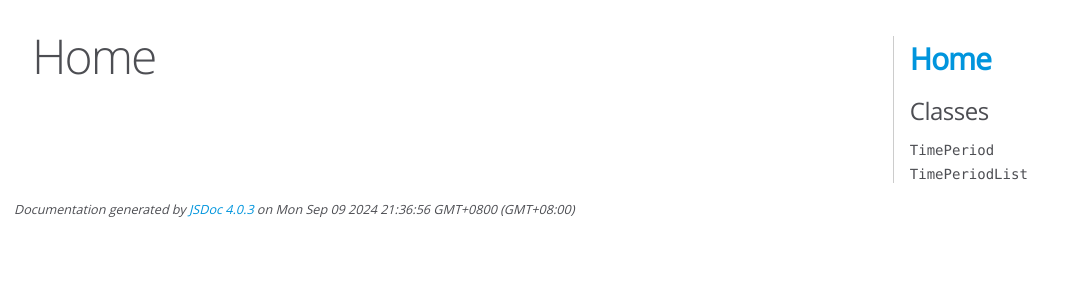
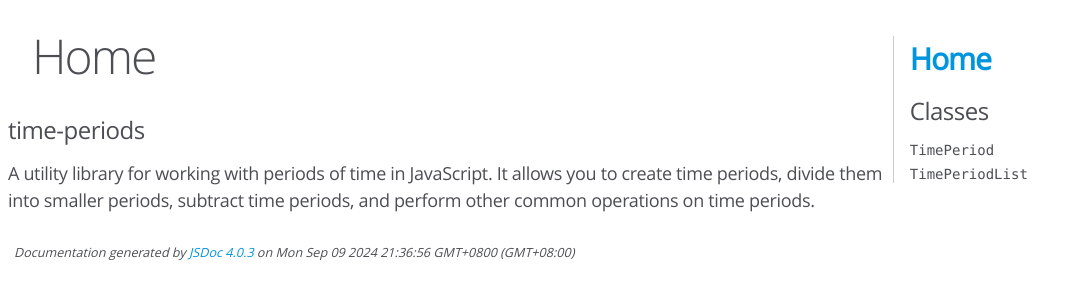
Before and after one commit to wangyouhao8922/time-periods, a website: page docs/index.html in a window 1280 px wide. Shown: the whole page, without its empty margins (0-1082 px from the left). Drawn offline with Linux system fonts and the light colour scheme.

Commit message:
Add README file

```diff
--- a/docs/index.html
+++ b/docs/index.html
@@ -26,7 +26,8 @@
 
 
 
-    <h3> </h3>
+    <h3>time-periods</h3>
+    <h4>A utility library for working with periods of time in JavaScript. It allows you to create time periods, divide them into smaller periods, subtract time periods, and perform other common operations on time periods. </h4>
 
 
 
--- a/package.json
+++ b/package.json
@@ -9,10 +9,10 @@
   "engines": {
     "node": ">=12.13.0"
   },
-  "homepage": "https://your-username.github.io/your-repo-name/",
+  "homepage": "https://wangyouhao8922.github.io/time-periods/index.html",
   "repository": {
     "type": "git",
-    "url": "null"
+    "url": "https://github.com/wangyouhao8922/time-periods"
   },
   "keywords": [
     "time",
```
Also changed, not shown: README.md (added).
